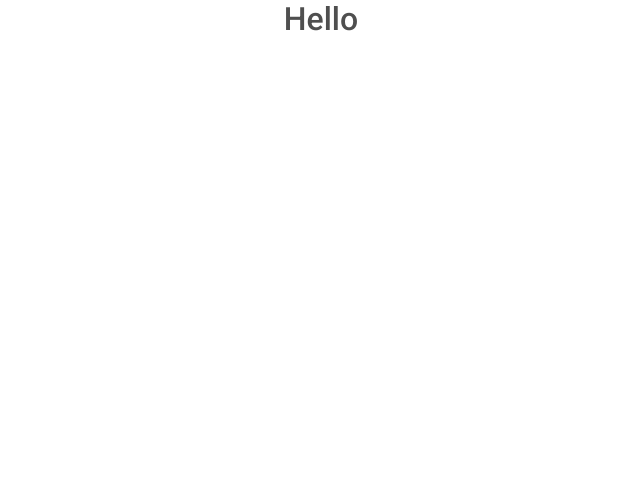
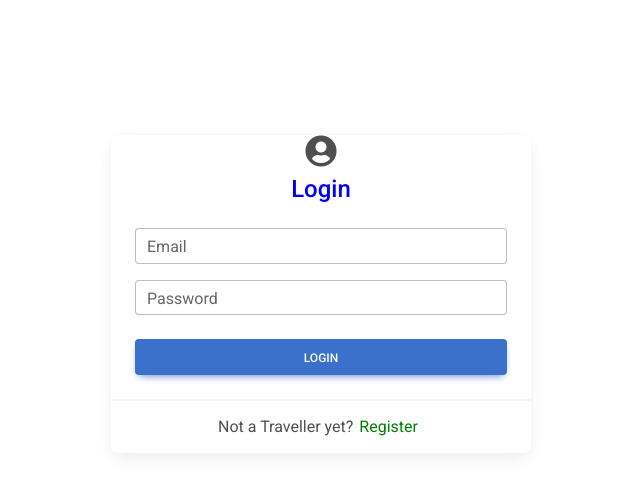
Before and after one commit to mayurkanade44/Travelgram, a React (Create React App) app in the folder client/: page /login in a window 1280 px wide. Shown: the top 494 px of the page, without its empty margins (319-959 px from the left). Built offline with nearby package versions, Linux system fonts and the light colour scheme.

Commit message:
login & register page setup

```diff
--- a/client/src/App.js
+++ b/client/src/App.js
@@ -1,12 +1,21 @@
 import "./App.css";
 import { ToastContainer } from "react-toastify";
 import "react-toastify/dist/ReactToastify.css";
+
+import { BrowserRouter as Router, Routes, Route } from "react-router-dom";
+import { Home, Login } from "./pages";
 
 function App() {
   return (
     <div className="App">
       <ToastContainer position="top-center" />
-      <h2>Hello</h2>
+      <Router>
+        <Routes>
+          <Route path="/login" element={<Login/>}/>
+          <Route path="/home" element={<Home/>}/>
+        </Routes>
+      </Router>
+
     </div>
   );
 }
--- /dev/null
+++ b/client/src/components/InputRow.jsx
@@ -0,0 +1,25 @@
+import { MDBInput } from "mdb-react-ui-kit";
+
+const InputRow = ({
+  label,
+  type,
+  email,
+  name,
+  onChange,
+  required,
+  validation,
+}) => {
+  return (
+    <MDBInput
+      label={label}
+      type={type}
+      value={email}
+      name={name}
+      onChange={onChange}
+      required={required}
+      invalid
+      validation="Please provide your email"
+    />
+  );
+};
+export default InputRow;
--- /dev/null
+++ b/client/src/components/index.js
@@ -0,0 +1,3 @@
+import InputRow from "./InputRow";
+
+export { InputRow };
--- a/client/src/index.css
+++ b/client/src/index.css
@@ -9,3 +9,11 @@ code {
   font-family: source-code-pro, Menlo, Monaco, Consolas, "Courier New",
     monospace;
 }
+
+
+.member-btn {
+    background: transparent;
+    border: transparent;
+    color: green;
+    cursor: pointer;
+  }
--- /dev/null
+++ b/client/src/pages/Home.jsx
@@ -0,0 +1,6 @@
+const Home = () => {
+  return (
+    <div>Home</div>
+  )
+}
+export default Home
--- /dev/null
+++ b/client/src/pages/Login.jsx
@@ -0,0 +1,117 @@
+import { useState, useEffect } from "react";
+import {
+  MDBCard,
+  MDBCardBody,
+  MDBSpinner,
+  MDBCardFooter,
+  MDBValidation,
+  MDBBtn,
+  MDBIcon,
+} from "mdb-react-ui-kit";
+import { InputRow } from "../components";
+
+const intialState = {
+  name: "",
+  email: "",
+  password: "",
+  isMember: true,
+};
+
+const Login = () => {
+  const [formValue, setFormValue] = useState(intialState);
+  const { name, email, password, isMember } = formValue;
+
+  const handleChange = (e) => {
+    const { name, value } = e.target;
+
+    setFormValue({ ...formValue, [name]: value });
+  };
+
+  const handleSubmit = (e) => {
+    e.preventDefault();
+  };
+
+  const toggleMember = () => {
+    setFormValue({ ...formValue, isMember: !isMember });
+  };
+
+  return (
+    <div
+      style={{
+        margin: "auto",
+        padding: "15px",
+        maxWidth: "450px",
+        alignContent: "center",
+        marginTop: "120px",
+      }}
+    >
+      <MDBCard alignment="center">
+        <MDBIcon
+          fas
+          icon="user-circle"
+          className="fa-2x"
+          style={{ marginBottom: 8 }}
+        />
+        <h4 style={{ marginBottom: 0, color: "blue" }}>
+          {isMember ? "Login" : "Register"}
+        </h4>
+        <MDBCardBody>
+          <MDBValidation onSubmit={handleSubmit} noValidate className="row g-3">
+            {!isMember && (
+              <div className="col-md-12">
+                <InputRow
+                  label="Name"
+                  type="text"
+                  value={name}
+                  name="name"
+                  onChange={handleChange}
+                  required={true}
+                />
+              </div>
+            )}
+            <div className="col-md-12">
+              <InputRow
+                label="Email"
+                type="email"
+                value={email}
+                name="email"
+                onChange={handleChange}
+                required={true}
+              />
+            </div>
+            <div className="col-md-12">
+              <InputRow
+                label="Password"
+                type="password"
+                value={password}
+                name="password"
+                onChange={handleChange}
+                required={true}
+              />
+            </div>
+            <div className="col-12">
+              <MDBBtn style={{ width: "100%" }} className="mt-2">
+                {/* {loading && (
+                  <MDBSpinner
+                    size="sm"
+                    role="status"
+                    tag="span"
+                    className="me-2"
+                  />
+                )} */}
+                Login
+              </MDBBtn>
+            </div>
+          </MDBValidation>
+        </MDBCardBody>
+        <MDBCardFooter>
+          {isMember ? "Not a Traveller yet?" : "Already a Traveller?"}
+          <button type="button" onClick={toggleMember} className="member-btn">
+            {isMember ? "Register" : "Login"}
+          </button>
+        </MDBCardFooter>
+      </MDBCard>
+    </div>
+  );
+};
+export default Login;
--- /dev/null
+++ b/client/src/pages/index.js
@@ -0,0 +1,4 @@
+import Home from "./Home";
+import Login from "./Login";
+
+export { Home, Login };
```
Also changed, not shown: 1 other file (tests, documents, lock files or other folders).
